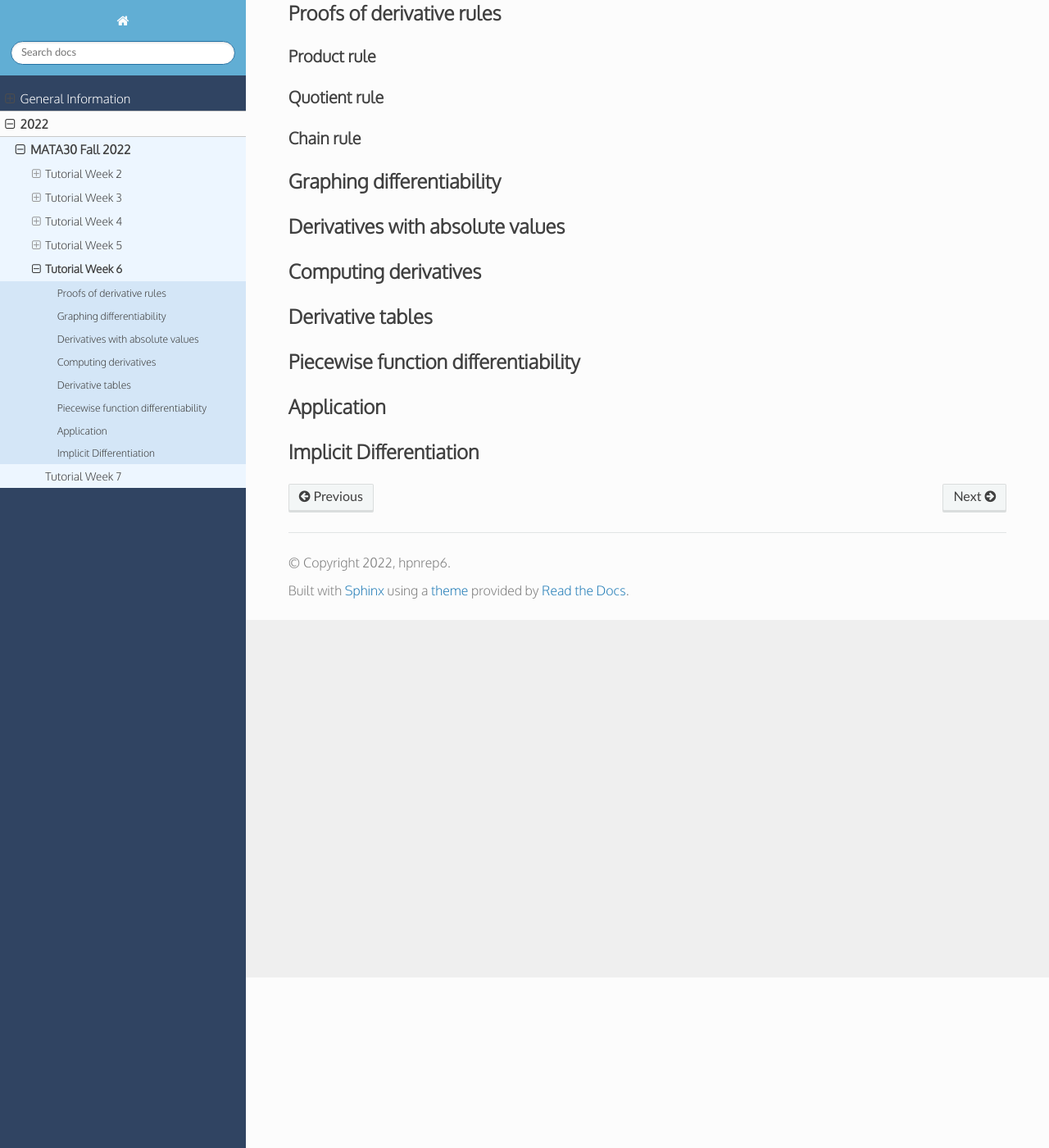
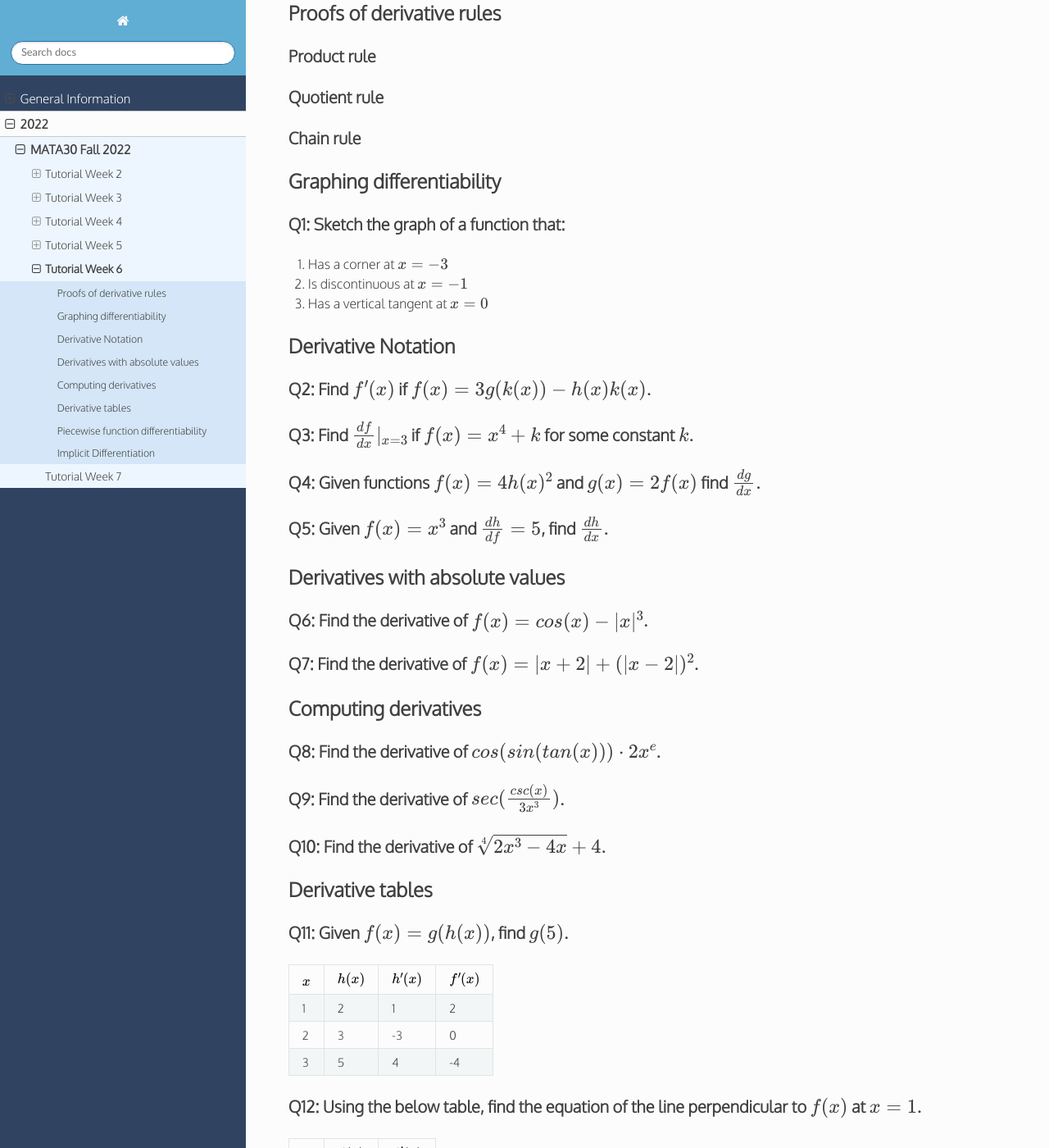
Before and after one commit to hpnrep6/t, a Sphinx documentation site: the page built from source/2022/mata30_fall/tutorial6.rst, in a window 1280 px wide and 1400 px high, scrolled down 208 px. Shown: the whole window at 82% size. Built offline with Sphinx 7.4.7 and the Read the Docs theme 2.0.0, drawn with Linux system fonts in a browser that asks for light colours; some of the changed text lies outside the part shown.

Commit message:
Tutorial 6

```diff
--- a/source/2022/mata30_fall/tutorial6.rst
+++ b/source/2022/mata30_fall/tutorial6.rst
@@ -33,25 +33,82 @@ Chain rule
 Graphing differentiability
 --------------------------
 
+Q1: Sketch the graph of a function that:
+~~~~~~~~~~~~~~~~~~~~~~~~~~~~~~~~~~~~~~~~
+
+1. Has a corner at :math:`x = -3`
+2. Is discontinuous at :math:`x = -1`
+3. Has a vertical tangent at :math:`x = 0`
+
+Derivative Notation
+-------------------
+
+Q2: Find :math:`f'(x)` if :math:`f(x) = 3g(k(x)) - h(x)k(x)`.
+~~~~~~~~~~~~~~~~~~~~~~~~~~~~~~~~~~~~~~~~~~~~~~~~~~~~~~~~~~~~~
+
+Q3: Find :math:`\frac{df}{dx} |_{x = 3}` if :math:`f(x) = x^4 + k` for some constant :math:`k`.
+~~~~~~~~~~~~~~~~~~~~~~~~~~~~~~~~~~~~~~~~~~~~~~~~~~~~~~~~~~~~~~~~~~~~~~~~~~~~~~~~~~~~~~~~~~~~~~~
+
+Q4: Given functions :math:`f(x) = 4h(x)^2` and :math:`g(x) = 2f(x)` find :math:`\frac{dg}{dx}`.
+~~~~~~~~~~~~~~~~~~~~~~~~~~~~~~~~~~~~~~~~~~~~~~~~~~~~~~~~~~~~~~~~~~~~~~~~~~~~~~~~~~~~~~~~~~~~~~~
+
+Q5: Given :math:`f(x) = x^3` and :math:`\frac{dh}{df} = 5`, find :math:`\frac{dh}{dx}`.
+~~~~~~~~~~~~~~~~~~~~~~~~~~~~~~~~~~~~~~~~~~~~~~~~~~~~~~~~~~~~~~~~~~~~~~~~~~~~~~~~~~~~~~~
+
 Derivatives with absolute values
 --------------------------------
+
+Q6: Find the derivative of :math:`f(x) = cos(x) - |x|^3`.
+~~~~~~~~~~~~~~~~~~~~~~~~~~~~~~~~~~~~~~~~~~~~~~~~~~~~~~~~~
+
+Q7: Find the derivative of :math:`f(x) = |x + 2| + (|x - 2|)^2`.
+~~~~~~~~~~~~~~~~~~~~~~~~~~~~~~~~~~~~~~~~~~~~~~~~~~~~~~~~~~~~~~~~
 
 Computing derivatives
 ---------------------
 
+Q8: Find the derivative of :math:`cos(sin(tan(x))) \cdot 2x^{e}`.
+~~~~~~~~~~~~~~~~~~~~~~~~~~~~~~~~~~~~~~~~~~~~~~~~~~~~~~~~~~~~~~~~~
 
-.. Derivative of quotient and product
+Q9: Find the derivative of :math:`sec(\frac{csc(x)}{3x^3})`.
+~~~~~~~~~~~~~~~~~~~~~~~~~~~~~~~~~~~~~~~~~~~~~~~~~~~~~~~~~~~~
 
-.. Derivative with variables
+Q10: Find the derivative of :math:`\sqrt[4]{2x^3 - 4x} + 4`.
+~~~~~~~~~~~~~~~~~~~~~~~~~~~~~~~~~~~~~~~~~~~~~~~~~~~~~~~~~~~~
 
 Derivative tables
 -----------------
 
+Q11: Given :math:`f(x) = g(h(x))`, find :math:`g(5)`.
+~~~~~~~~~~~~~~~~~~~~~~~~~~~~~~~~~~~~~~~~~~~~~~~~~~~~~
+
+========== ============ ============== =============
+:math:`x`  :math:`h(x)` :math:`h'(x)`  :math:`f'(x)`
+========== ============ ============== =============
+1          2            1              2
+2          3            -3             0
+3          5            4              -4
+========== ============ ============== =============
+
+Q12: Using the below table, find the equation of the line perpendicular to :math:`f(x)` at :math:`x = 1`.
+~~~~~~~~~~~~~~~~~~~~~~~~~~~~~~~~~~~~~~~~~~~~~~~~~~~~~~~~~~~~~~~~~~~~~~~~~~~~~~~~~~~~~~~~~~~~~~~~~~~~~~~~~
+
+========== ============ ==============
+:math:`x`  :math:`f(x)` :math:`f'(x)`
+========== ============ ==============
+1          7            -1
+2          -3           -3
+3          2            -5
+========== ============ ==============
+
 Piecewise function differentiability
 ------------------------------------
 
-Application
------------
+Q13: Find the values of :math:`m` and :math:`b` that makes :math:`f(x) = \begin{cases} kx^2 + kx & \text{if } x \leq 1 \\ \frac{x + k}{kx} & \text{if } x \gt 1 \end{cases}` differentiable everywhere.
+~~~~~~~~~~~~~~~~~~~~~~~~~~~~~~~~~~~~~~~~~~~~~~~~~~~~~~~~~~~~~~~~~~~~~~~~~~~~~~~~~~~~~~~~~~~~~~~~~~~~~~~~~~~~~~~~~~~~~~~~~~~~~~~~~~~~~~~~~~~~~~~~~~~~~~~~~~~~~~~~~~~~~~~~~~~~~~~~~~~~~~~~~~~~~~~~~~~~~~~
 
 Implicit Differentiation
 ------------------------
+
+Q14: If :math:`\frac{dy}{dx} = \frac{3x^2 - x - y^2}{2y + 1}`, solve for :math:`k` in :math:`y+xy^{2}-x^{3}=xk\;` if :math:`(-1, 0)` is a point on the graph.
+~~~~~~~~~~~~~~~~~~~~~~~~~~~~~~~~~~~~~~~~~~~~~~~~~~~~~~~~~~~~~~~~~~~~~~~~~~~~~~~~~~~~~~~~~~~~~~~~~~~~~~~~~~~~~~~~~~~~~~~~~~~~~~~~~~~~~~~~~~~~~~~~~~~~~~~~~~~~~
```
